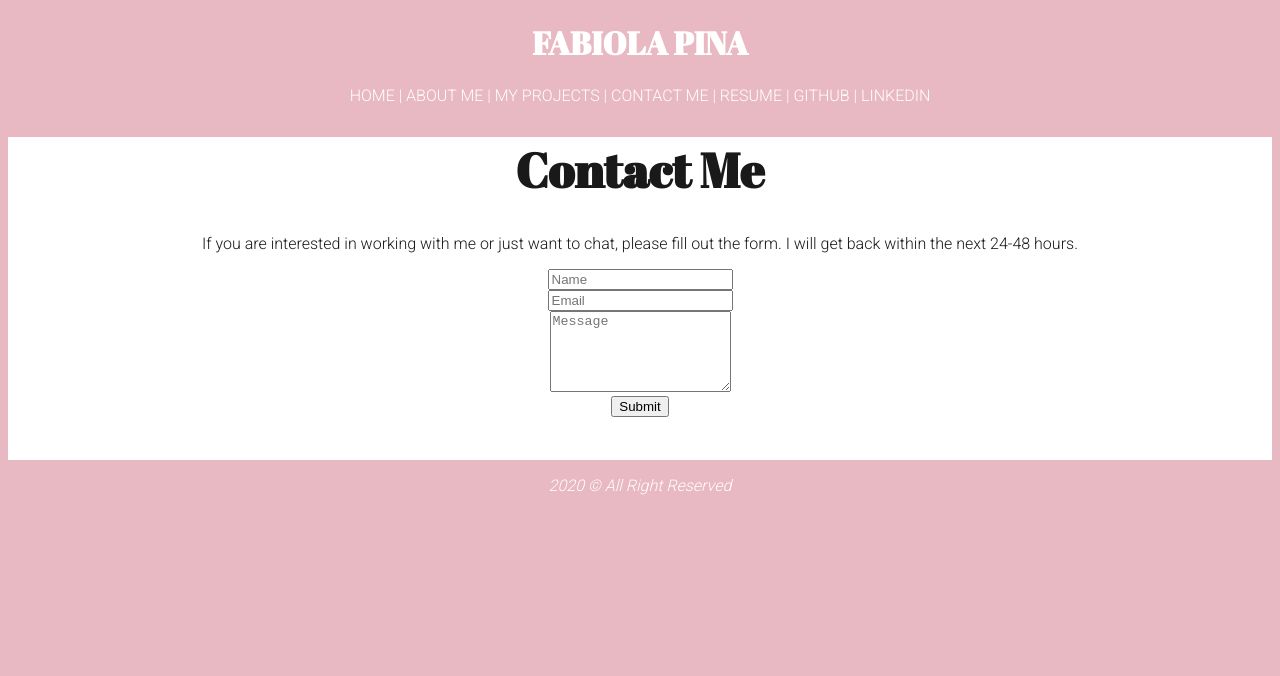
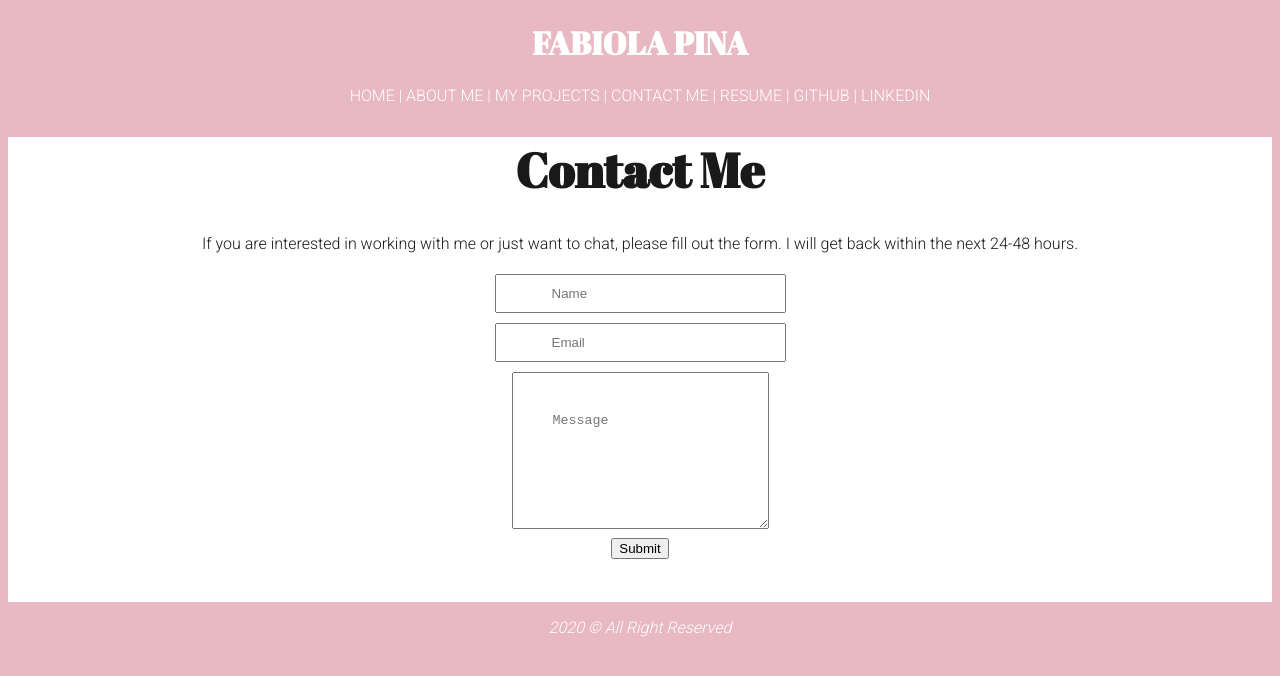
Before and after one commit to fabiolamariapina/portfolio-website, a React (Create React App) app in the folder portfolio/: page /contact-me in a window 1280 px wide. Shown: the top 676 px of the page. Built offline with nearby package versions, Linux system fonts and the light colour scheme.

Commit message:
added margins and padding to contact form

```diff
--- a/portfolio/src/components/ContactMe.jsx
+++ b/portfolio/src/components/ContactMe.jsx
@@ -33,6 +33,7 @@ export default class ContactMe extends Component {
             <div className="form-group">
               <textarea
                 className="form-control"
+                id="message"
                 rows="5"
                 placeholder="Message"
               ></textarea>
--- a/portfolio/src/index.css
+++ b/portfolio/src/index.css
@@ -179,3 +179,14 @@ a:hover {
 .contact-me-spiel {
   margin: 0px 150px 40px;
 }
+
+input {
+  padding: 10px 55px;
+  margin: 5px 0;
+  box-sizing: border-box;
+}
+
+#message {
+  margin: 5px 0;
+  padding: 40px;
+}
```
Also changed, not shown: 1 other file (tests, documents, lock files or other folders).
